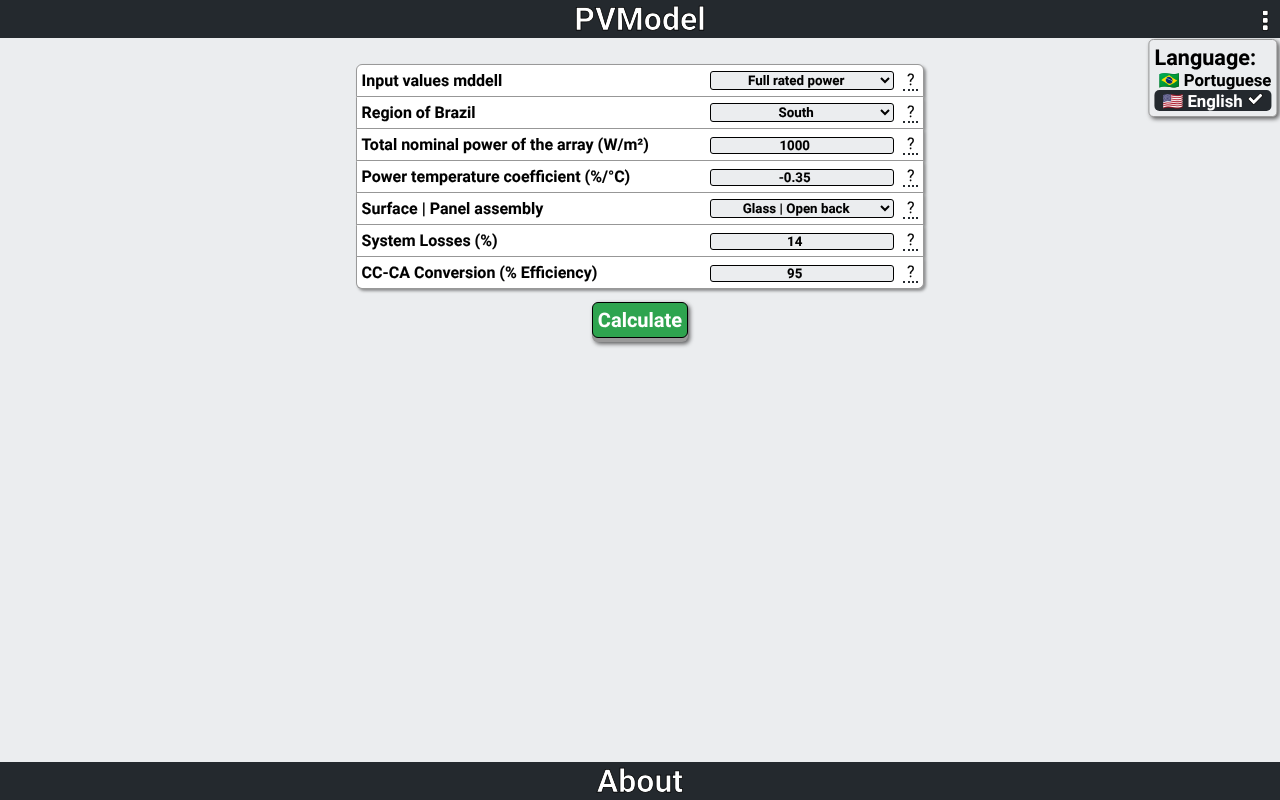
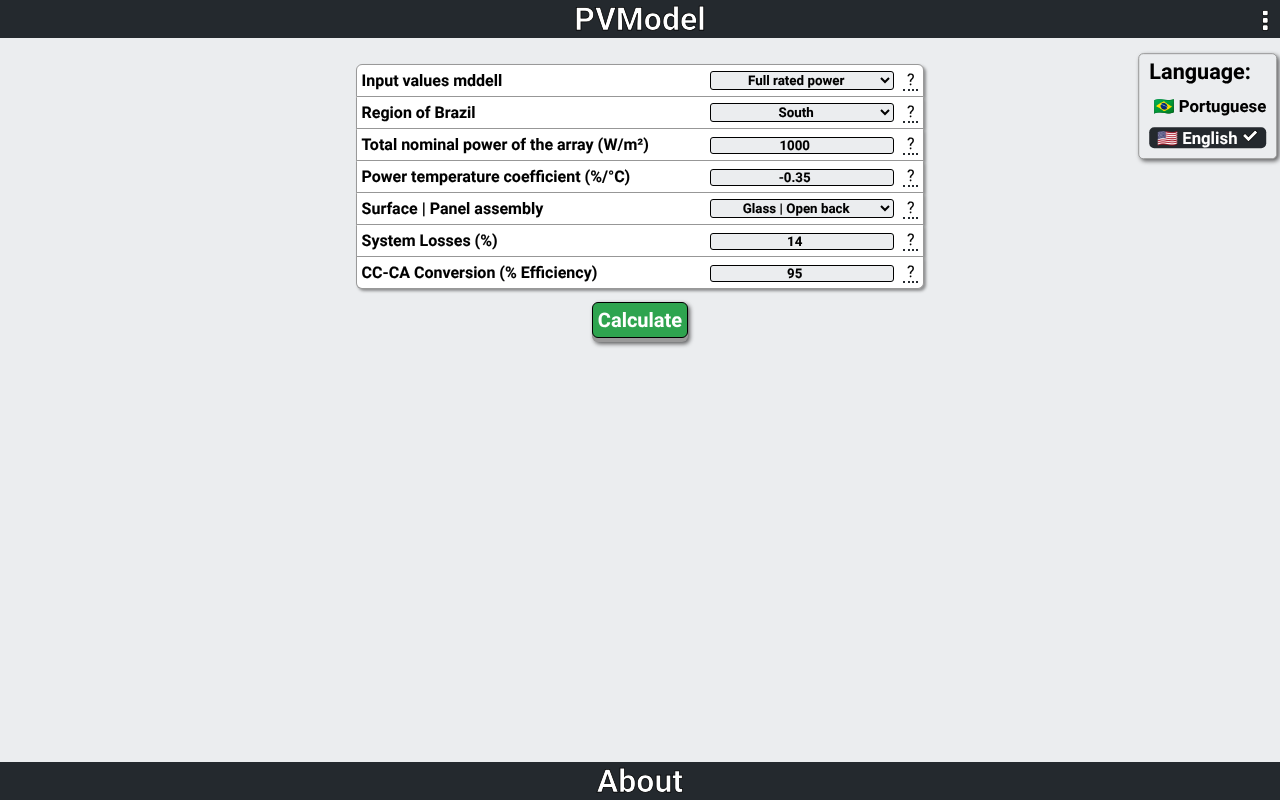
Before and after one commit to fgl27/PVModel, a plain HTML site: page src/index.html in a window 1280 px wide. Both pictures are taken after a click on the element 1265 px from the left and 19 px from the top of the page. Drawn offline with Linux system fonts and the light colour scheme.

Commit message:
Improve app styles
Signed-off-by: fgl27 <fglfgl27@gmail.com>

```diff
--- a/src/css/main.css
+++ b/src/css/main.css
@@ -442,7 +442,8 @@ a:active {
   transform: translate(-2%, 50%);
   border: 1px solid #999999;
   border-radius: 5px;
-  padding: 5px;
+  padding: 10px;
+  padding-top: 5px;
   top: 0;
   right: 0;
   filter: drop-shadow(2px 2px 2px rgba(0, 0, 0, 0.6));
@@ -456,7 +457,8 @@ a:active {
 #lang_pt,
 #lang_en {
   text-align: center;
-  font-size: 70%
+  font-size: 70%;
+  margin-top: 10%;
 }
 
 .lang_focus {
```
